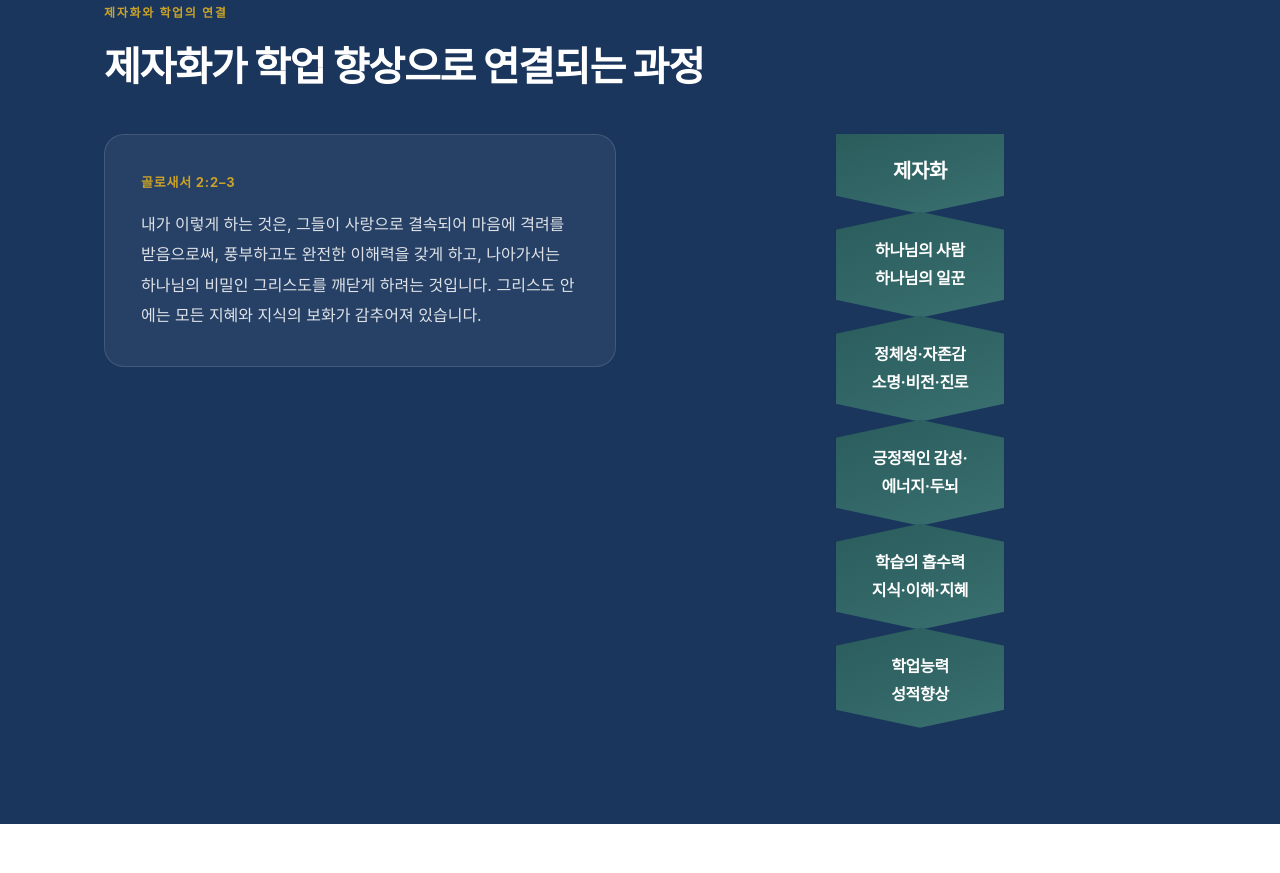
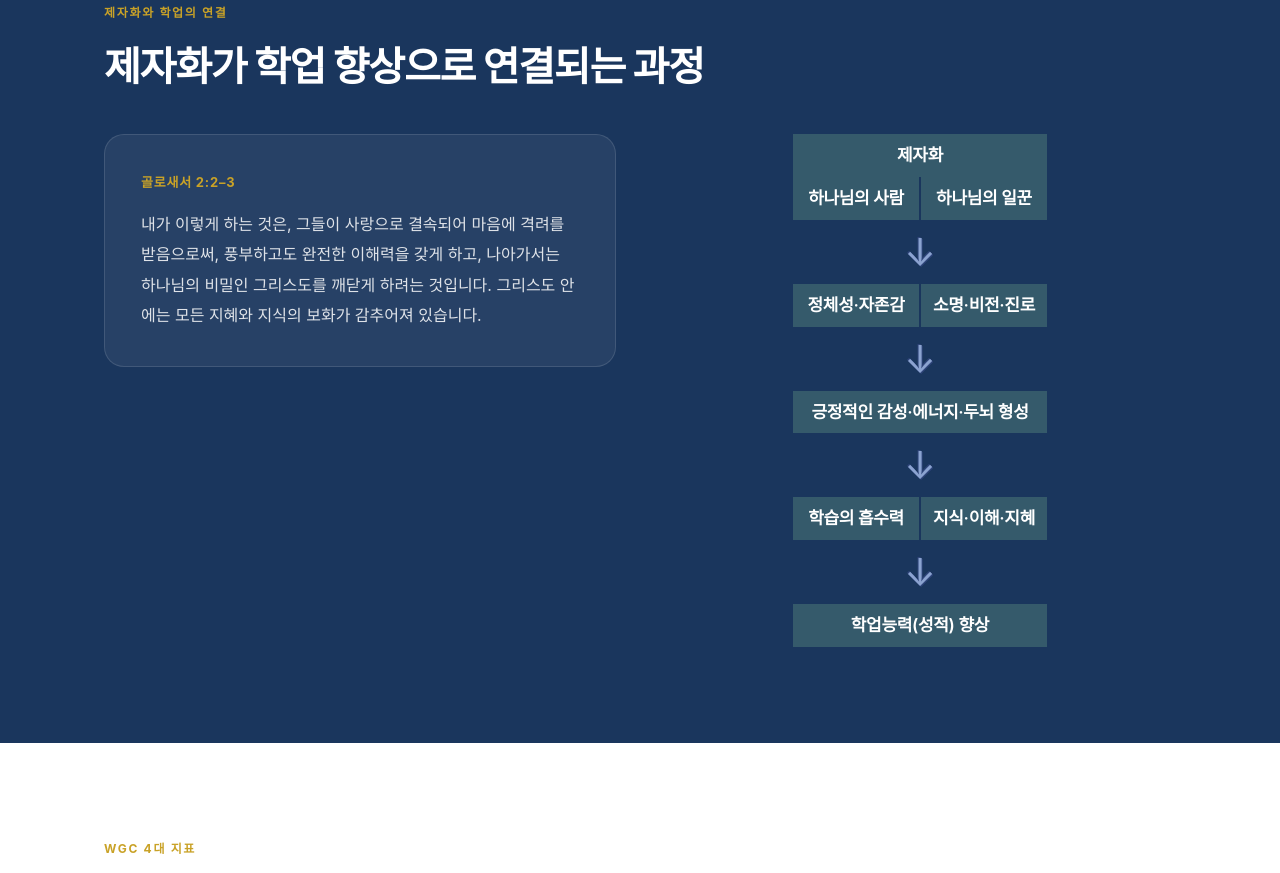
Before and after one commit to hssonoflord/next-generation-dev-institute, a website: page index.html in a window 1280 px wide. Shown: the part 2253-3126 px from the top of the page. Drawn offline with Linux system fonts and the light colour scheme; a web font is replaced by a local one.

Commit message:
제자화-학업 연결 섹션을 세로형 Flow Chart로 변경
이미지 기반 단계 박스와 화살표 연결 구조로 플로우차트 재구성.

```diff
--- a/content/site-content.js
+++ b/content/site-content.js
@@ -82,13 +82,13 @@ const SITE_CONTENT = {
       reference: "골로새서 2:2–3",
       text: "내가 이렇게 하는 것은, 그들이 사랑으로 결속되어 마음에 격려를 받음으로써, 풍부하고도 완전한 이해력을 갖게 하고, 나아가서는 하나님의 비밀인 그리스도를 깨닫게 하려는 것입니다. 그리스도 안에는 모든 지혜와 지식의 보화가 감추어져 있습니다.",
     },
-    steps: [
-      { lines: ["제자화"] },
-      { lines: ["하나님의 사람", "하나님의 일꾼"] },
-      { lines: ["정체성·자존감", "소명·비전·진로"] },
-      { lines: ["긍정적인 감성·", "에너지·두뇌"] },
-      { lines: ["학습의 흡수력", "지식·이해·지혜"] },
-      { lines: ["학업능력", "성적향상"] },
+    flowRows: [
+      { cells: ["제자화"] },
+      { cells: ["하나님의 사람", "하나님의 일꾼"], showArrowAfter: true },
+      { cells: ["정체성·자존감", "소명·비전·진로"], showArrowAfter: true },
+      { cells: ["긍정적인 감성·에너지·두뇌 형성"], showArrowAfter: true },
+      { cells: ["학습의 흡수력", "지식·이해·지혜"], showArrowAfter: true },
+      { cells: ["학업능력(성적) 향상"] },
     ],
   },
 
--- a/css/style.css
+++ b/css/style.css
@@ -625,72 +625,46 @@ button {
   margin: 0 auto;
 }
 
-.flow-step {
-  width: 100%;
+.flow-row {
+  display: grid;
+  gap: 2px;
 }
 
-.flow-chevron {
-  position: relative;
-  background: linear-gradient(160deg, #2a5c5c 0%, #3a7070 100%);
-  color: #fff;
-  text-align: center;
-  padding: 20px 36px 28px;
-  clip-path: polygon(
-    0 0,
-    100% 0,
-    100% calc(100% - 18px),
-    50% 100%,
-    0 calc(100% - 18px)
-  );
-  filter: drop-shadow(0 4px 12px rgba(0, 0, 0, 0.2));
+.flow-row--cols-1 {
+  grid-template-columns: 1fr;
 }
 
-.flow-chevron--first {
-  padding-top: 22px;
-  clip-path: polygon(
-    0 0,
-    100% 0,
-    100% calc(100% - 18px),
-    50% 100%,
-    0 calc(100% - 18px)
-  );
+.flow-row--cols-2 {
+  grid-template-columns: 1fr 1fr;
 }
 
-.flow-chevron:not(.flow-chevron--first) {
-  margin-top: -2px;
-  padding-top: 26px;
-  clip-path: polygon(
-    0 18px,
-    50% 0,
-    100% 18px,
-    100% calc(100% - 18px),
-    50% 100%,
-    0 calc(100% - 18px)
-  );
+.flow-cell {
+  background: #355a6b;
+  color: #fff;
+  font-size: 17px;
+  font-weight: 600;
+  line-height: 1.35;
+  text-align: center;
+  padding: 10px 12px;
+  letter-spacing: -0.02em;
 }
 
-.flow-chevron--last {
-  padding-bottom: 22px;
-  clip-path: polygon(0 18px, 50% 0, 100% 18px, 100% 100%, 0 100%);
+.flow-arrow {
+  display: flex;
+  justify-content: center;
+  padding: 10px 0;
 }
 
-.flow-chevron__content {
-  display: flex;
-  flex-direction: column;
-  gap: 4px;
-}
-
-.flow-chevron__line {
-  font-size: 16px;
-  font-weight: 700;
-  line-height: 1.5;
-  letter-spacing: -0.02em;
-  color: #fff;
-}
-
-.flow-chevron--first .flow-chevron__line:only-child {
-  font-size: 20px;
-  font-weight: 800;
+.flow-arrow__icon {
+  display: inline-flex;
+  align-items: center;
+  justify-content: center;
+  width: 44px;
+  height: 44px;
+  font-size: 38px;
+  line-height: 1;
+  color: #8ba3d0;
+  text-shadow: 0 0 0 #2f4579, 1px 1px 0 #2f4579, -1px -1px 0 #2f4579;
 }
 
 /* ── Indicators ── */
--- a/js/main.js
+++ b/js/main.js
@@ -187,20 +187,24 @@ function renderHomePage() {
 
   const connectionFlow = document.getElementById("connection-flow");
   if (connectionFlow) {
-    connectionFlow.innerHTML = connection.steps
-      .map((step, i) => {
-        const isFirst = i === 0;
-        const isLast = i === connection.steps.length - 1;
-        const lines = step.lines
-          .map((line) => `<p class="flow-chevron__line">${line}</p>`)
+    connectionFlow.innerHTML = connection.flowRows
+      .map((row) => {
+        const cells = row.cells
+          .map((cell) => `<div class="flow-cell">${cell}</div>`)
           .join("");
+        const arrow = row.showArrowAfter
+          ? `
+            <div class="flow-arrow" aria-hidden="true">
+              <span class="flow-arrow__icon">↓</span>
+            </div>
+          `
+          : "";
 
         return `
-          <div class="flow-step">
-            <div class="flow-chevron${isFirst ? " flow-chevron--first" : ""}${isLast ? " flow-chevron--last" : ""}">
-              <div class="flow-chevron__content">${lines}</div>
-            </div>
+          <div class="flow-row flow-row--cols-${row.cells.length}">
+            ${cells}
           </div>
+          ${arrow}
         `;
       })
       .join("");
```
